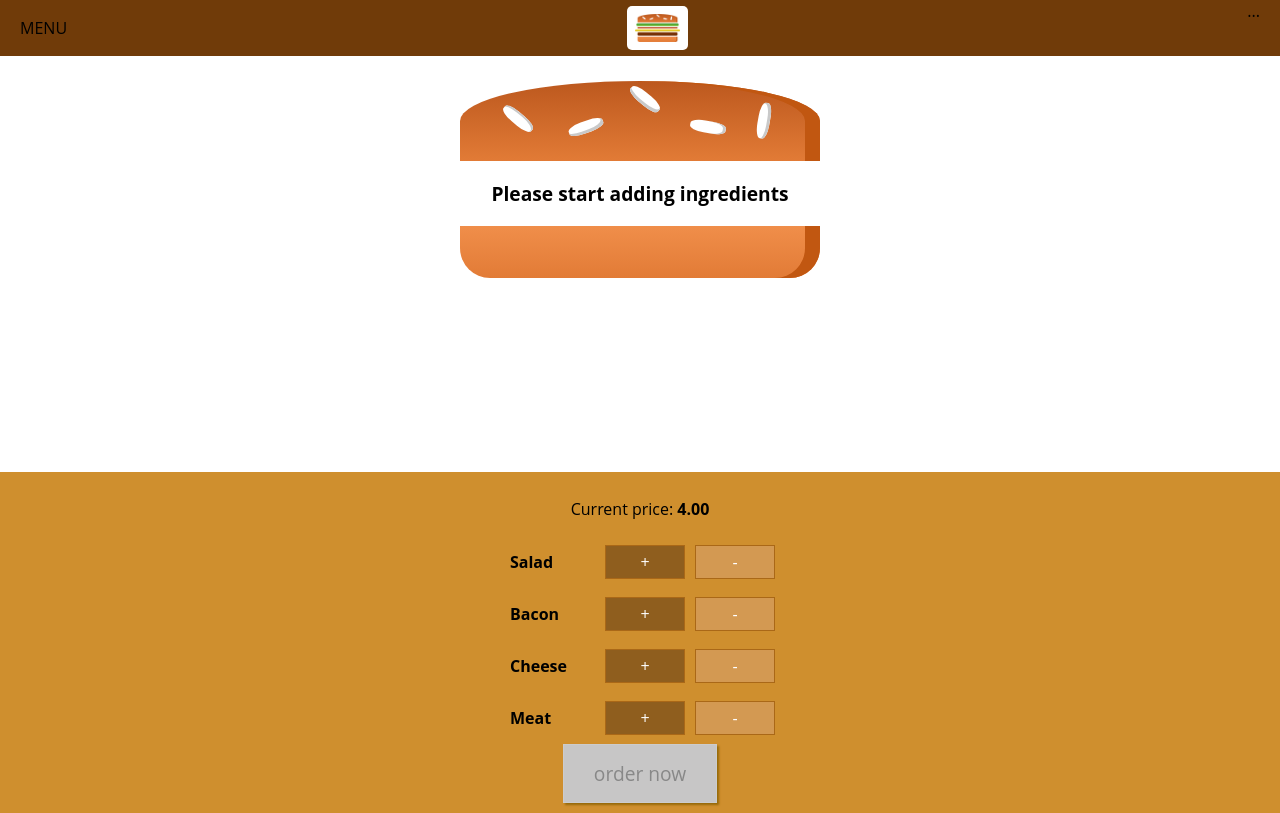
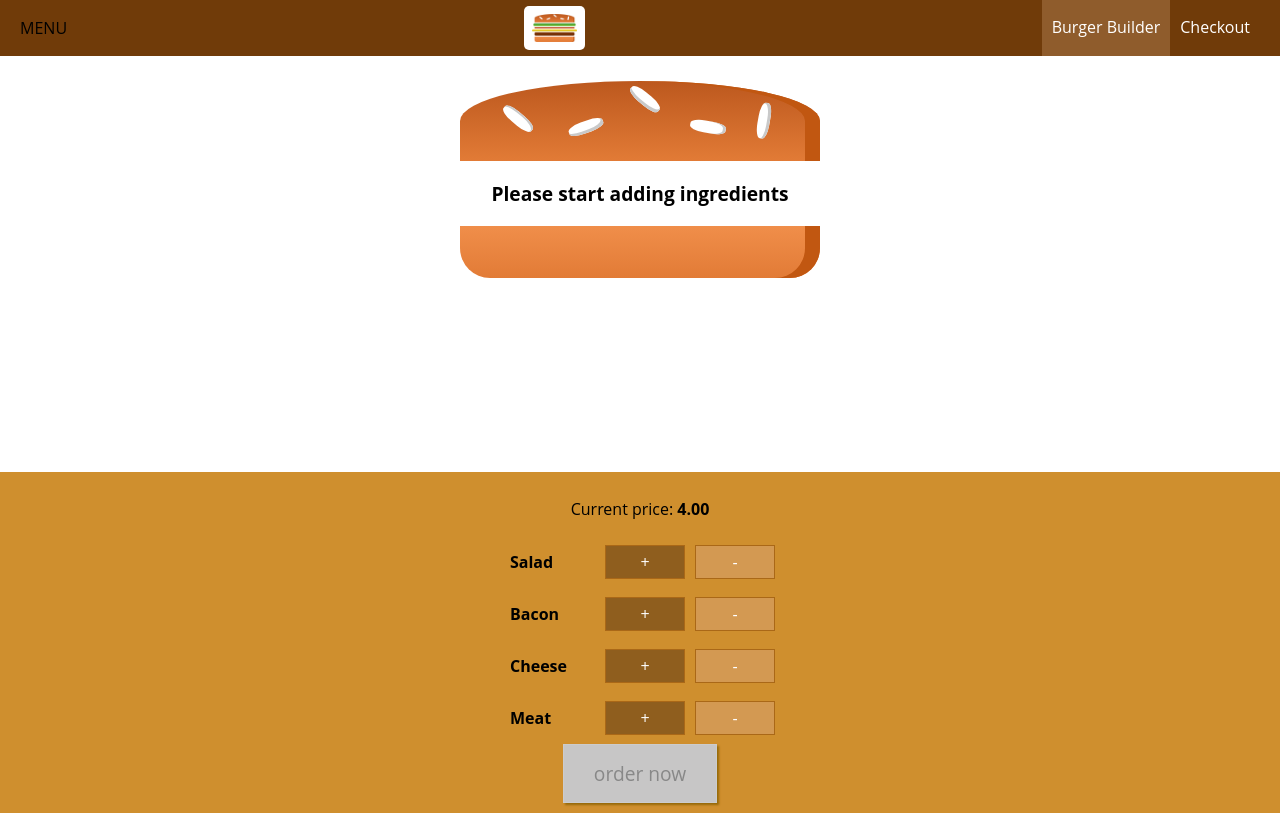
Before and after one commit to karolina-michalak/BurgerBuilderApp, a React app: page / in a window 1280 px wide. Built offline with nearby package versions, Linux system fonts and the light colour scheme.

Commit message:
navigation set up

```diff
--- a/src/components/Navigation/NavigationItems/NavigationItem/NavigationItem.js
+++ b/src/components/Navigation/NavigationItems/NavigationItem/NavigationItem.js
@@ -4,7 +4,11 @@ import style from './NavigationItem.module.css'
 
 const NavigationItem = props => (
         <li className={style.NavigationItem}>
-            <a href='/'>link</a>
+            <a
+                href={props.link}
+                className={props.active ? style.active : null}
+                >
+                {props.children}</a>
         </li>
 
 )
--- a/src/components/Navigation/NavigationItems/NavigationItems.js
+++ b/src/components/Navigation/NavigationItems/NavigationItems.js
@@ -1,8 +1,12 @@
 import React from 'react';
-import style from './NavigationItems.module.css'
+import style from './NavigationItems.module.css';
+import NavigationItem from './NavigationItem/NavigationItem'
 
 const NavigationItems = () => (
     <ul className={style.NavigationItems}>
+        <NavigationItem link="/" active>Burger Builder</NavigationItem>
+        <NavigationItem link="/">Checkout </NavigationItem>
+
     </ul>
 )
 
--- a/src/components/Navigation/Toolbar/Toolbar.js
+++ b/src/components/Navigation/Toolbar/Toolbar.js
@@ -1,13 +1,14 @@
 import React from 'react';
 import style from './Toolbar.module.css';
-import Logo from '../../Logo/Logo'
+import Logo from '../../Logo/Logo';
+import NavigationItems from '../NavigationItems/NavigationItems'
 
 const Toolbar = props => (
     <header className={style.Toolbar}>
         <div>MENU</div>
         <Logo/>
         <nav>
-            ...
+            <NavigationItems/>
         </nav>
     </header>
 )
```
